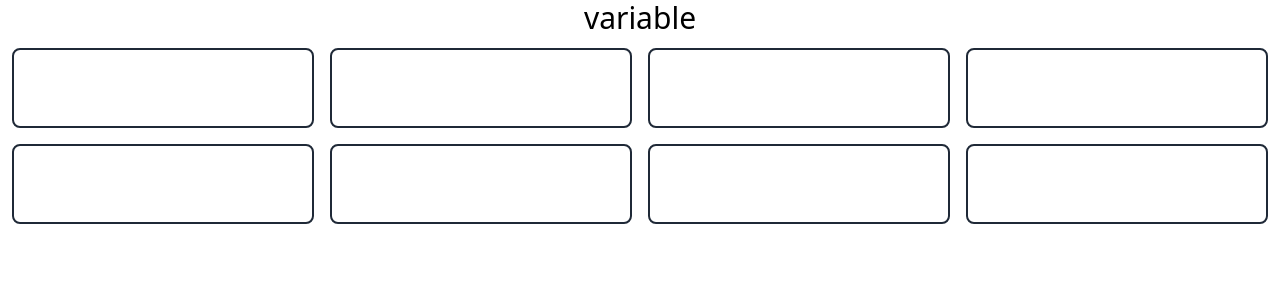
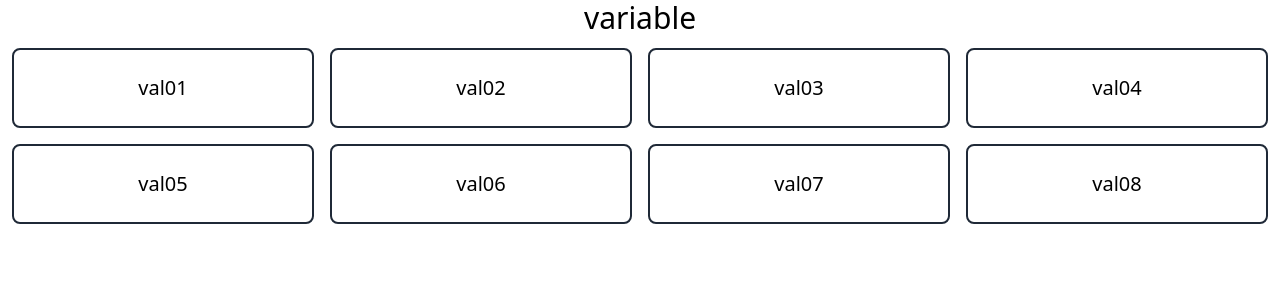
Before and after one commit to AlexLin-hub/vue2.x, a Vue app in the folder cli/: page / in a window 1280 px wide. Shown: the top 300 px of the page. Built offline with nearby package versions, Linux system fonts and the light colour scheme.

Commit message:
fix: finish example

```diff
--- a/cli/src/views/Home.vue
+++ b/cli/src/views/Home.vue
@@ -12,7 +12,7 @@
           h-20
         "
       >
-        <span class="text-xl"></span>
+        <span class="text-xl">{{ val01 }}</span>
       </div>
       <div
         class="
@@ -24,7 +24,7 @@
           h-20
         "
       >
-        <span class="text-xl"></span>
+        <span class="text-xl">{{ val02 }}</span>
       </div>
       <div
         class="
@@ -36,7 +36,7 @@
           h-20
         "
       >
-        <span class="text-xl"></span>
+        <span class="text-xl">{{ val03 }}</span>
       </div>
       <div
         class="
@@ -48,7 +48,7 @@
           h-20
         "
       >
-        <span class="text-xl"></span>
+        <span class="text-xl">{{ val04 }}</span>
       </div>
       <div
         class="
@@ -60,7 +60,7 @@
           h-20
         "
       >
-        <span class="text-xl"></span>
+        <span class="text-xl">{{ val05 }}</span>
       </div>
       <div
         class="
@@ -72,7 +72,7 @@
           h-20
         "
       >
-        <span class="text-xl"></span>
+        <span class="text-xl">{{ val06 }}</span>
       </div>
       <div
         class="
@@ -84,7 +84,7 @@
           h-20
         "
       >
-        <span class="text-xl"></span>
+        <span class="text-xl">{{ val07 }}</span>
       </div>
       <div
         class="
@@ -96,7 +96,7 @@
           h-20
         "
       >
-        <span class="text-xl"></span>
+        <span class="text-xl">{{ val08 }}</span>
       </div>
     </div>
   </div>
```
